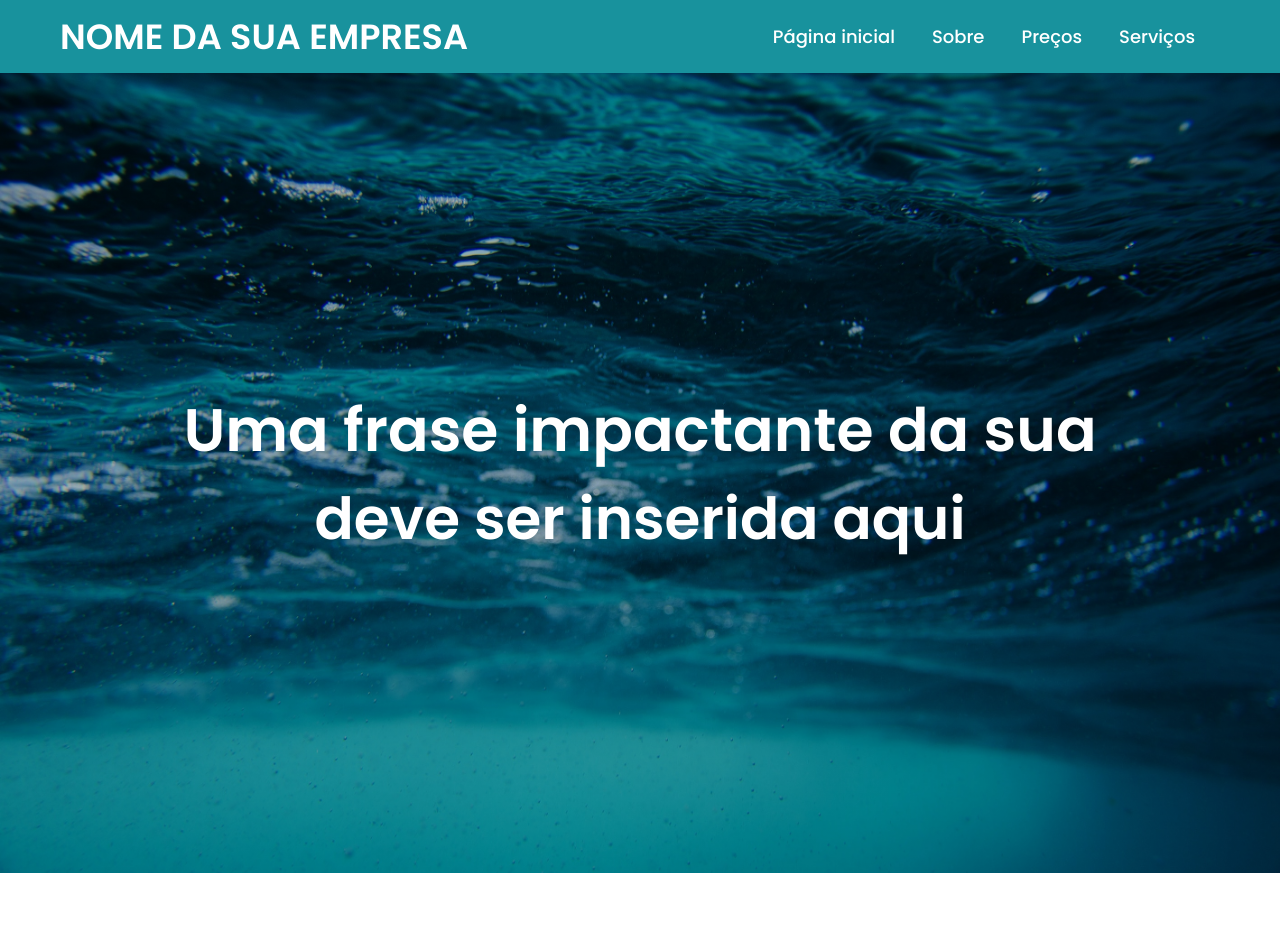
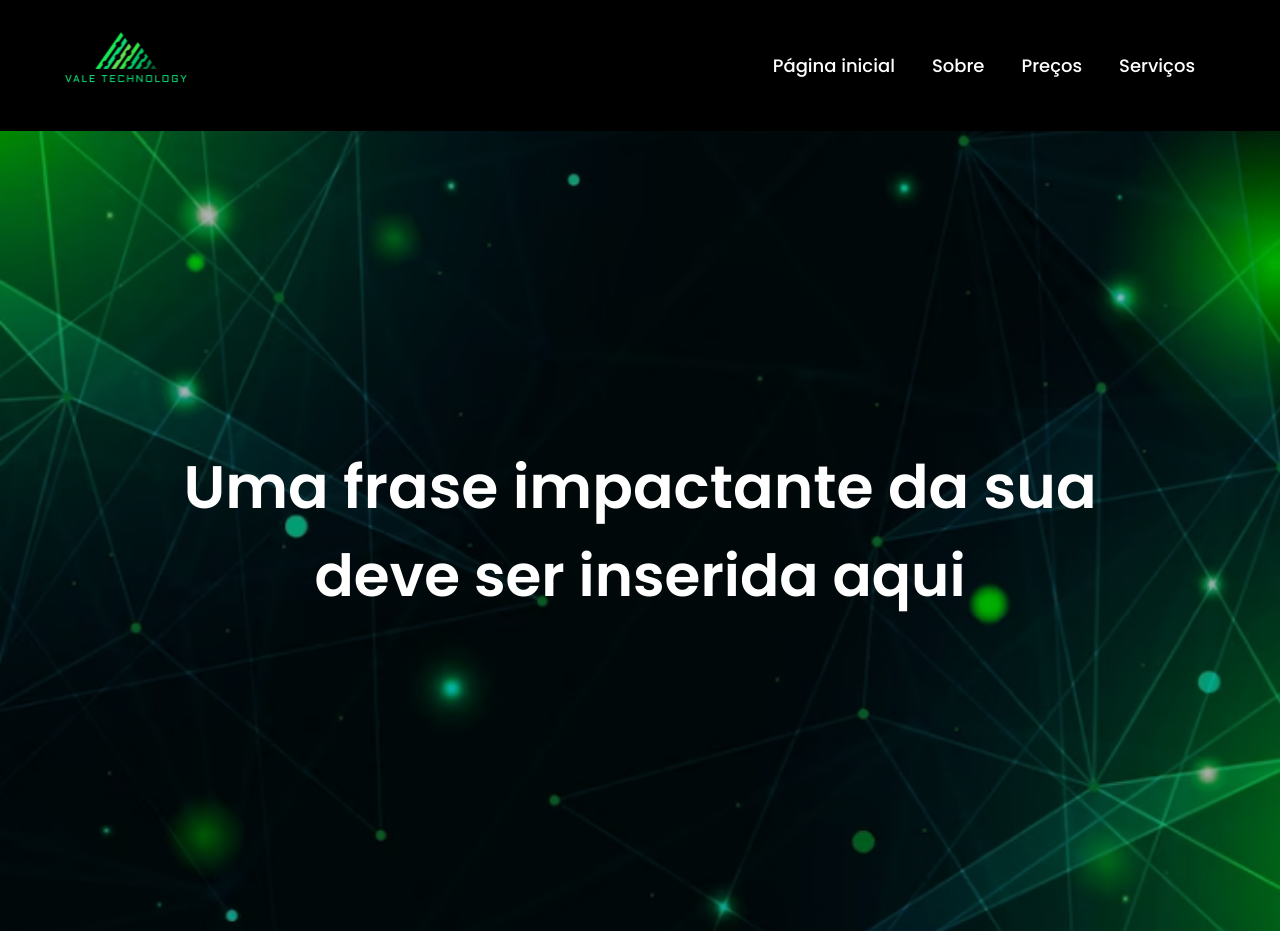
Before and after one commit to Lana-Araujo/empresa-ti-lana, a plain HTML site: page SITE-MODELO/index.html in a window 1280 px wide. Before the commit the page ends 873 px from the top, so only its background shows below. Drawn offline with Linux system fonts and the light colour scheme.

Commit message:
ALTERAÇÃO 1 - IMGLOGO E BACKGROUND

```diff
--- a/SITE-MODELO/css/style.css
+++ b/SITE-MODELO/css/style.css
@@ -6,7 +6,7 @@
     font-family: 'Poppins', sans-serif;
 }
 nav{
-    background-color: #18929D;
+    background-color: #000000;
     padding: 10px 60px;
     display: flex;
     justify-content: space-between;
@@ -37,12 +37,12 @@ nav li a{
     transition: 0.3s;
 }
 nav li a:hover{
-    background-color: white;
+    background-color: #1acc5a;
     color: black;
 }
 .banner{
     height: 100vh;
-    background: linear-gradient( rgba(0,0,0,0.281), rgba(0,0,0,0.308)),url('../img/background.jpg');
+    background: linear-gradient( rgba(0,0,0,0.281), rgba(0,0,0,0.308)),url('../img/background01.png');
     background-size: cover;
     background-position: center;
     background-repeat: no-repeat;
@@ -51,6 +51,9 @@ nav li a:hover{
     justify-content: center;
     text-align: center;
 }
+
+/*<a href="https://br.freepik.com/vetores-gratis/protetor-de-tela-abstrato-de-tecnologia-realista_6929488.htm#query=fundotecnologiaverde&position=0&from_view=keyword&track=ais?log-in=google">Imagem de pikisuperstar</a> no Freepik*/
+
 .texto .titulo{
     color: #fff;
     font-size: 60px;
@@ -84,13 +87,19 @@ nav li a:hover{
 }
 .texto .botoes button.n-overlay:hover{
     color: black;
-    background-color: white;
+    background-color:white;
 }
 .texto .botoes button.overlay{
     background: white;
     color: black;
     animation: vibrar 0.5s ease-in-out infinite both;
 }
+
+#img-logo{
+    width: 25%;
+    height: 25%;
+}
+
 @keyframes vibrar {
     0%{
         transform: scale(1);
--- a/SITE-MODELO/index.html
+++ b/SITE-MODELO/index.html
@@ -6,14 +6,14 @@
     <meta http-equiv="X-UA-Compatible" content="IE=edge">
     <meta name="viewport" content="width=device-width, initial-scale=1.0">
     <link rel="stylesheet" href="css/style.css">
-    <title>SESISENAI</title>
+    <title>VALE TECHNOLOGY</title>
 </head>
 
 <body>
     <nav>
 
         <div class="logo">
-            <a href="index.html"> NOME DA SUA EMPRESA </a>
+                <img id="img-logo" src="img/Logo01.png" alt="Logo Vale Technology">
         </div>
 
         <ul>
```
Also changed, not shown: SITE-MODELO/img/Logo01.png (added), SITE-MODELO/img/background01.png (added).
